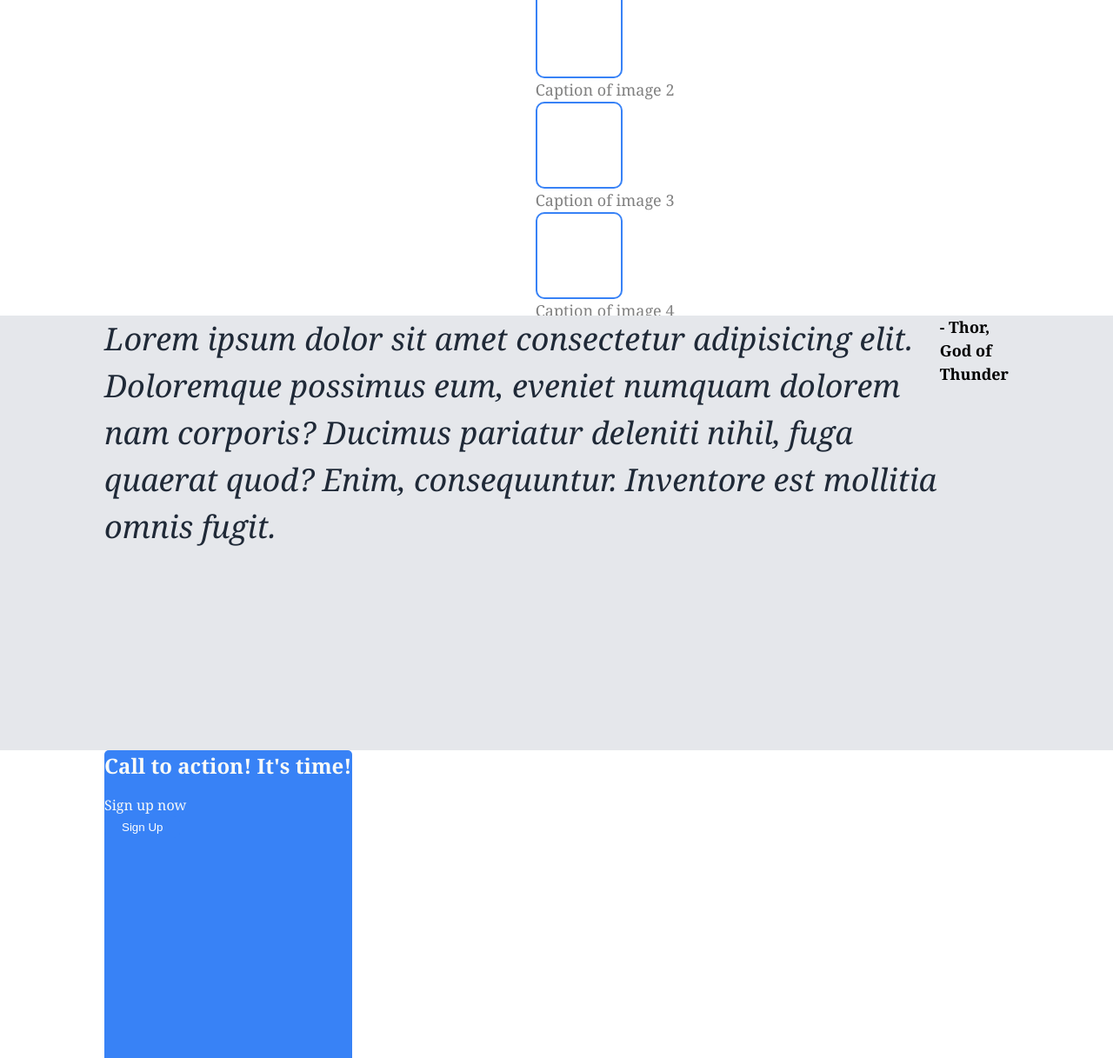
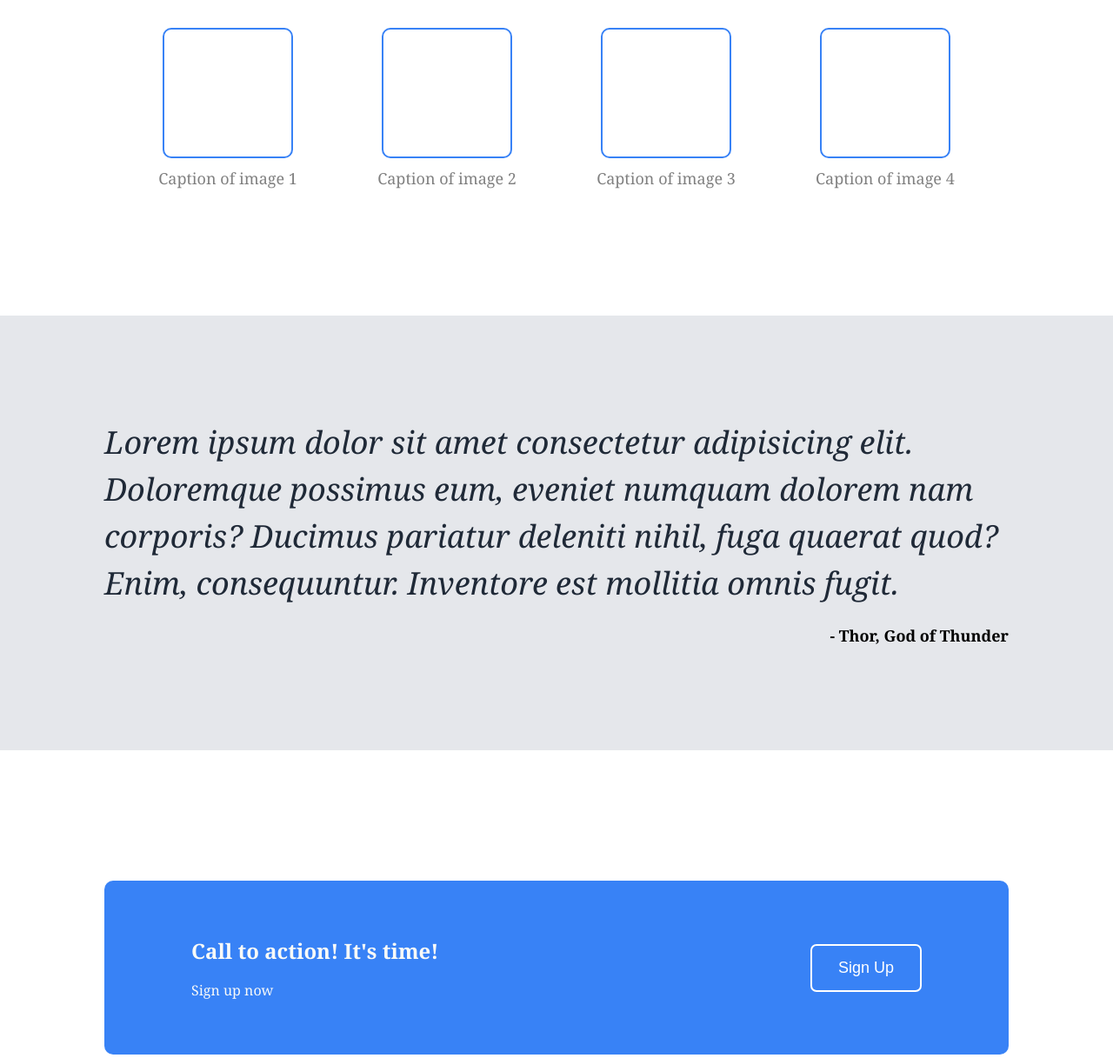
Before and after one commit to jdhursh/landing-page, a plain HTML site: page index.html in a window 1280 px wide. Shown: the part 697-1914 px from the top of the page at 87% size. Drawn offline with Linux system fonts and the light colour scheme.

Commit message:
completed info, quote, and call to action sections

```diff
--- a/index.html
+++ b/index.html
@@ -81,7 +81,7 @@
         </div>
     </div>
     <div class="footer">
-            <p>footer</p>
+            <p>Fake Copyright ©</p>
     </div>
 
 </body>
--- a/style.css
+++ b/style.css
@@ -103,17 +103,22 @@ h2 {
 /* Buttons */
 
 button {
-    padding: 5px 20px;
+    padding: 15px 30px;
     color: white;
     border: black;
     border-radius: 7px;
     background-color: #3882f6;
+    font-size: 18px;
 }
 
 button:hover {
     background-color: white;
     color: #3882f6;
     cursor: pointer;
+}
+
+button:hover:after {
+    transition-delay: 5s;
 }
 
 /* Information */
@@ -125,8 +130,8 @@ button:hover {
 }
 
 .info .image {
-    height: 100px;
-    width: 100px;
+    height: 150px;
+    width: 150px;
     border: 2px solid #3882f6;
     border-radius: 10px;
 }
@@ -134,6 +139,29 @@ button:hover {
 .info p {
     font-size: 18px;
     color: gray;
+}
+
+.info .container {
+    flex-direction: column;
+    align-items: center;
+}
+
+.info-images-container {
+    display: flex;
+    width: 1100px;
+    justify-content: space-evenly;
+    margin-top: 60px;
+}
+
+.info .info-title {
+    margin: 20px;
+}
+
+.info .info-images {
+    display: flex;
+    flex-direction: column;
+    gap: 10px;
+    align-items: center;
 }
 
 /* Quote */
@@ -151,14 +179,38 @@ button:hover {
 .quote .quote-author {
     font-size: 18px;
     font-weight: bolder;
+    align-self: flex-end;
+    margin-top: 20px;
 }
+
+.quote .container {
+    flex-direction: column;
+    justify-content: center;
+    align-items: center;
+}
+
 
 /* Call to Action */
 
 .action-call .action-call-box {
     background: #3882f6;
     color: #F9FAF8;
-    border-radius: 5px;
+    border-radius: 10px;
+    height: 200px;
+    width: 1100px;
+    display: flex;
+    justify-content: space-between;
+    padding: 50px 100px;
+    align-items: center;
+}
+
+.action-call .container {
+    justify-content: center;
+    align-items: center;
+}
+
+.action-call button {
+    border: 2px solid white;
 }
 
 /* Footer */
@@ -167,4 +219,7 @@ button:hover {
     background: #1f2937;
     color: #F9FAF8;
     height: 60px;
+    display: flex;
+    justify-content: center;
+    align-items: center;
 }
```
